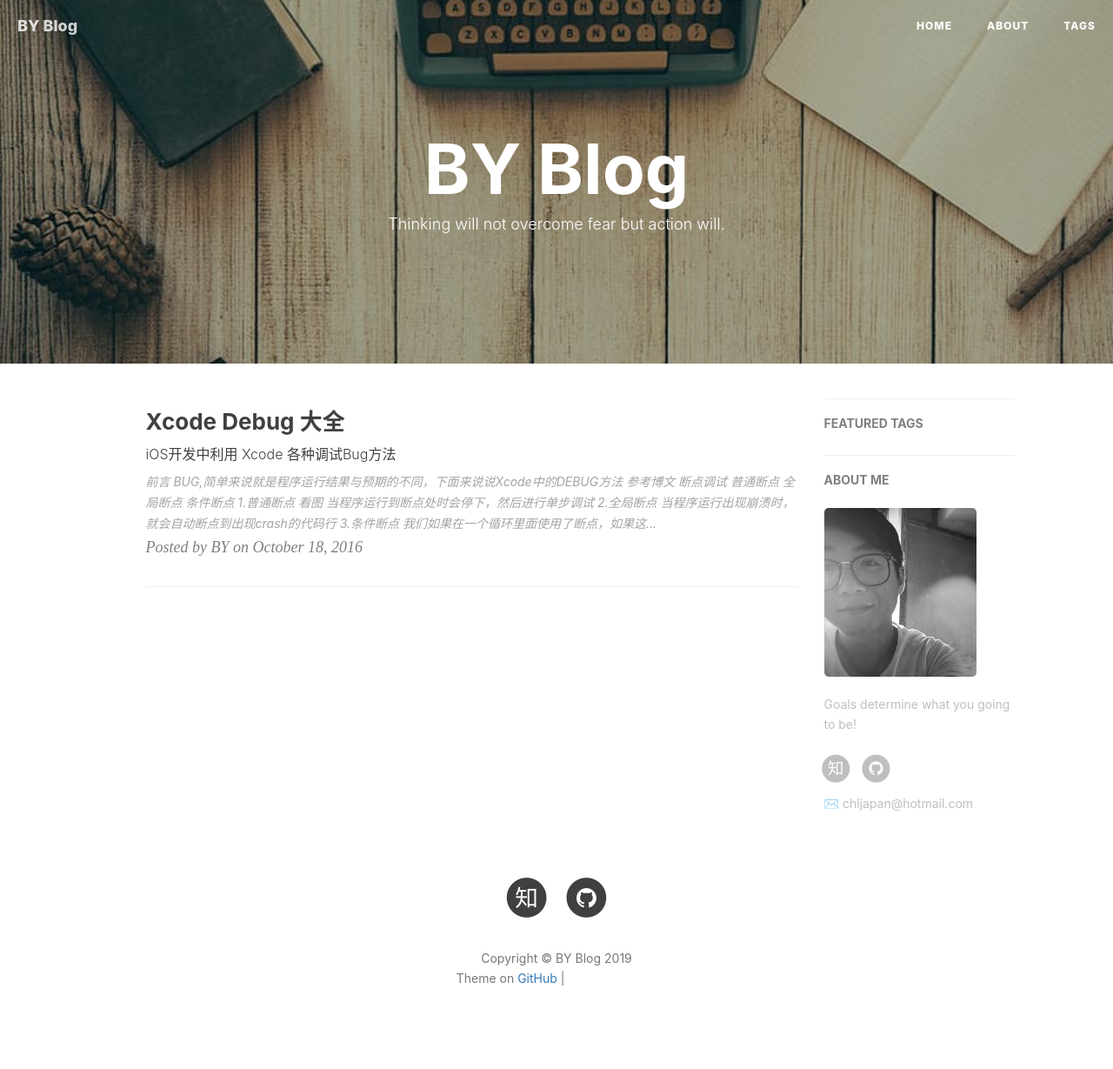
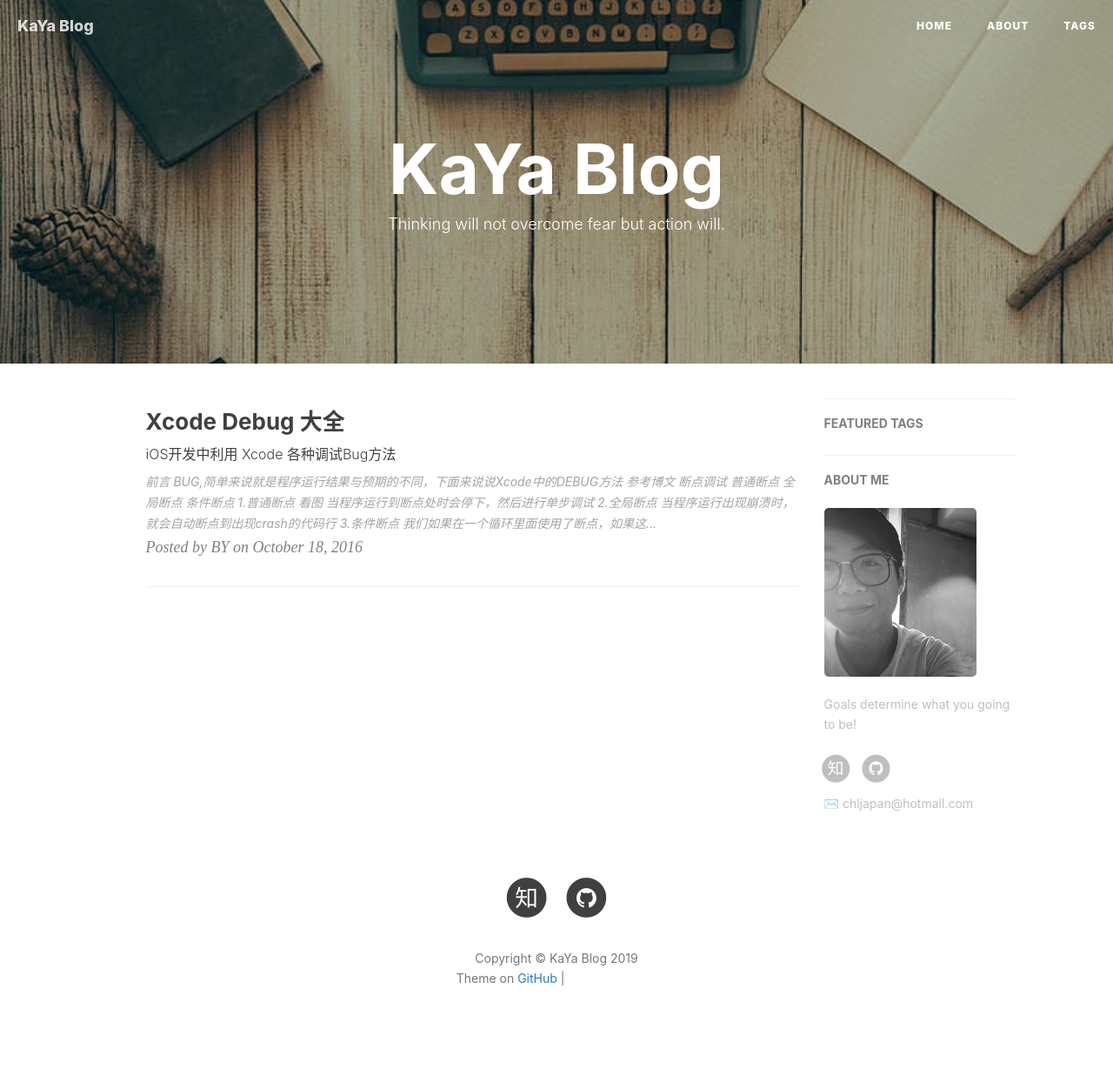
Before and after one commit to smartkaya/smartkaya.github.io, a Jekyll site: the page built from index.html, in a window 1280 px wide. Shown: the whole page at 87% size. Built offline with Jekyll 4.4.1, drawn with Linux system fonts in a browser that asks for light colours; nearby versions of some CDN libraries; library files that are not in the unit come from our copies; the list of posts is cut into pages by our own code; comment, search, counter and statistics services are not loaded; grey boxes are pictures that could not be loaded.

Commit message:
Update _config.yml

```diff
--- a/_config.yml
+++ b/_config.yml
@@ -1,13 +1,13 @@
 # Site settings
-title: BY Blog
-SEOTitle: KaYa的博客 | KY Blog
+title: KaYa Blog
+SEOTitle: KaYa的博客 | KaYa Blog
 header-img: img/post-bg-desk.jpg
 email: chljapan@hotmail.com
 description: "Every failure is leading towards success."
 keyword: "KaYa, KaYa Blog, KaYa的博客, kaya, chljapan, MDA, DDD"
-url: "http://chljapan.github.io"          # your host, for absolute URL
+url: "http://smartkaya.github.io"          # your host, for absolute URL
 baseurl: ""      # for example, '/blog' if your blog hosted on 'host/blog'
-github_repo: "https://github.com/chljapan/chljapan.github.io.git" # you code repository
+github_repo: "https://github.com/smartkaya/smartkaya.github.io.git" # you code repository
 
 # Sidebar settings
 sidebar: true                           # whether or not using Sidebar.
@@ -18,9 +18,9 @@
 
 # SNS settings
 RSS: false
-# weibo_username:     chljapan
-zhihu_username:     chljapan
-github_username:    chljapan
+# weibo_username:     smartkaya
+zhihu_username:     smartkaya
+github_username:    smartkaya
 #facebook_username:  chljapan
 #jianshu_username:   chljapan
 #twitter_username:   qiubaiying
@@ -64,8 +64,8 @@
   enable: true    #是否开启Gitalk评论
   clientID: f2c84e7629bb1446c1a4                            #生成的clientID
   clientSecret: ca6d6139d1e1b8c43f8b2e19492ddcac8b322d0d    #生成的clientSecret
-  repo: chljapan.github.io    #仓库名称
-  owner: chljapan    #github用户名
+  repo: smartkaya.github.io    #仓库名称
+  owner: smartkaya    #github用户名
   admin: chljapan
   distractionFreeMode: true #是否启用类似FB的阴影遮罩
 
```
